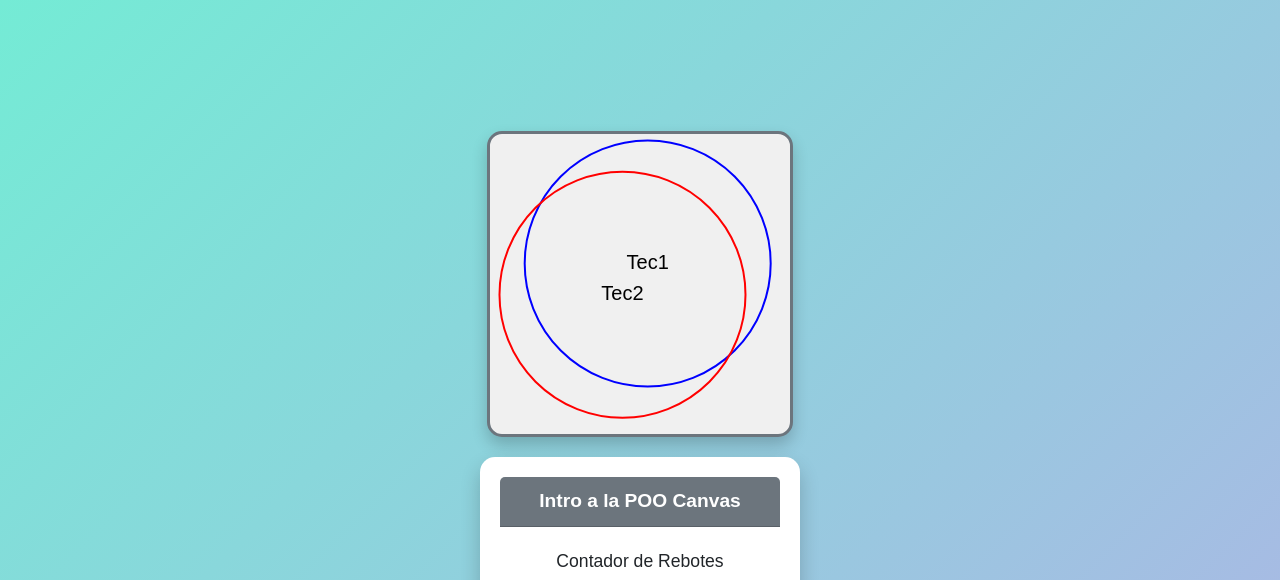
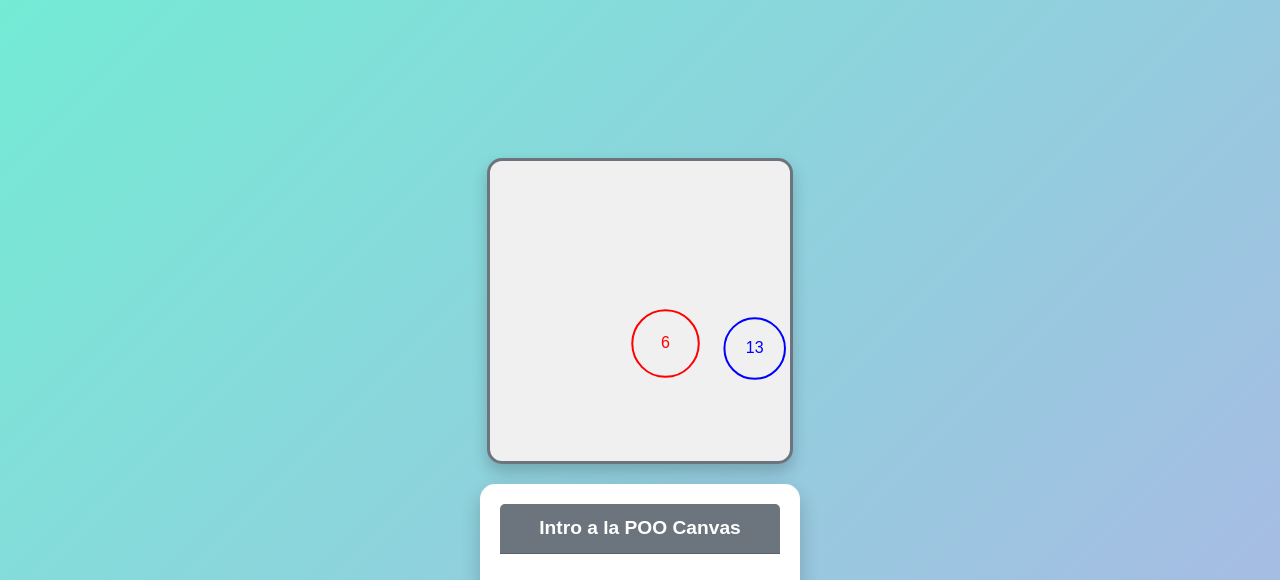
Before and after one commit to lcmarquez2005/animation-canvas-2d, a plain HTML site: page index.html in a window 1280 px wide. Shown: the top 580 px of the page. Drawn offline with nearby package versions, Linux system fonts and the light colour scheme.

Commit message:
cambios para el contador dentro del circulo

```diff
--- a/index.html
+++ b/index.html
@@ -65,8 +65,7 @@
     <div class="card">
         <div class="card-header">Intro a la POO Canvas</div>
         <div id="counter-card" class="card-body">
-            <p>Contador de Rebotes</p>
-            <!-- <p id="counter">0</p> -->
+            <p>Luis Marquez</p>
         </div>
     </div>
 
--- a/js/main.js
+++ b/js/main.js
@@ -1,12 +1,5 @@
 const canvas = document.getElementById("canvas");
 let ctx = canvas.getContext("2d");
-let counter = 0;
-let aux = 0;
-
-let counterTag = document.createElement("p");
-counterTag.id = "counter";
-
-
 
 // Obtiene las dimensiones de la pantalla actual
 const window_height = 300;
@@ -16,71 +9,46 @@ const window_width = 300;
 canvas.height = window_height;
 canvas.width = window_width;
 
-// canvas.style.background = "#ff8";
-
 class Circle {
-  constructor(x, y, radius, color, text, speed) {
+  constructor(x, y, radius, color, speed) {
     this.posX = x;
     this.posY = y;
     this.radius = radius;
     this.color = color;
-    this.text = text;
-
     this.speed = speed;
-
-    this.dx = 0.3 * this.speed;
-    this.dy = 0.3 * this.speed;
+    this.dx = 1 * this.speed;
+    this.dy = 1 * this.speed;
+    this.bounceCount = 0; // Contador de rebotes individual
   }
 
   draw(context) {
     context.beginPath();
-
     context.strokeStyle = this.color;
-    context.textAlign = "center";
-    context.textBaseline = "middle";
-    context.font = "20px Arial";
-    context.fillText(this.text, this.posX, this.posY);
-
     context.lineWidth = 2;
     context.arc(this.posX, this.posY, this.radius, 0, Math.PI * 2, false);
     context.stroke();
     context.closePath();
+
+    // Dibujar el contador de rebotes dentro del círculo
+    context.fillStyle = this.color;
+    context.textAlign = "center";
+    context.textBaseline = "middle";
+    context.font = "16px Arial";
+    context.fillText(this.bounceCount, this.posX, this.posY);
   }
 
   update(context) {
-    // Context.clearRect(0, 0, window_width, window_height); // Descomentar si deseas borrar el canvas
-    document.getElementById("counter-card").appendChild(counterTag);
+    this.draw(context);
 
-    this.draw(context);
-    aux = counter;
-
-    // Si el círculo supera el margen derecho, se mueve a la izquierda
-    if (this.posX + this.radius > window_width) {
+    // Verificar colisiones y actualizar contador de rebotes
+    if (this.posX + this.radius > window_width || this.posX - this.radius < 0) {
       this.dx = -this.dx;
-      counter++;
+      this.bounceCount++;
     }
 
-    // Si el círculo supera el margen izquierdo, se mueve a la derecha
-    if (this.posX - this.radius < 0) {
-      this.dx = -this.dx;
-      counter++;
-    }
-
-    // Si el círculo supera el margen superior, se mueve hacia abajo
-    if (this.posY - this.radius < 0) {
+    if (this.posY + this.radius > window_height || this.posY - this.radius < 0) {
       this.dy = -this.dy;
-      counter++;
-    }
-
-    // Si el círculo supera el margen inferior, se mueve hacia arriba
-    if (this.posY + this.radius > window_height) {
-      this.dy = -this.dy;
-      counter++;
-    }
-
-
-    if(aux != counter) {
-      counterTag.innerHTML = counter;
+      this.bounceCount++;
     }
 
     this.posX += this.dx;
@@ -88,25 +56,29 @@ class Circle {
   }
 }
 
-let randomRadius = Math.floor(Math.random() * 100 + 30);
-let randomX = Math.random() * (window_width - randomRadius * 2) + randomRadius;  // Asegura que el círculo no se salga por los bordes
-let randomY = Math.random() * (window_height - randomRadius * 2) + randomRadius;  // Lo mismo para Y
+// Crear dos círculos con posiciones aleatorias
+let circle1 = new Circle(
+  Math.random() * (window_width - 60) + 30,
+  Math.random() * (window_height - 60) + 30,
+  Math.random() * 30 + 30,
+  "blue",
+  5
+);
 
+let circle2 = new Circle(
+  Math.random() * (window_width - 60) + 30,
+  Math.random() * (window_height - 60) + 30,
+  Math.random() * 30 + 10,
+  "red",
+  2
+);
 
+// Función para actualizar los círculos
+function updateCircles() {
+  requestAnimationFrame(updateCircles);
+  ctx.clearRect(0, 0, window_width, window_height);
+  circle1.update(ctx);
+  circle2.update(ctx);
+}
 
-// Crear el círculo con la posición y tamaño calculado
-let miCirculo = new Circle(randomX, randomY, randomRadius, "blue", "Tec1", 5);
-miCirculo.draw(ctx);
-
-let miCirculo2 = new Circle(randomX, randomY, randomRadius, "red", "Tec2", 2);
-miCirculo2.draw(ctx);
-
-// Función para actualizar el círculo
-let updateCircle = function () {
-  requestAnimationFrame(updateCircle);
-  ctx.clearRect(0, 0, window_width, window_height);
-  miCirculo.update(ctx);
-  miCirculo2.update(ctx);
-};
-
-updateCircle();
+updateCircles();
```
